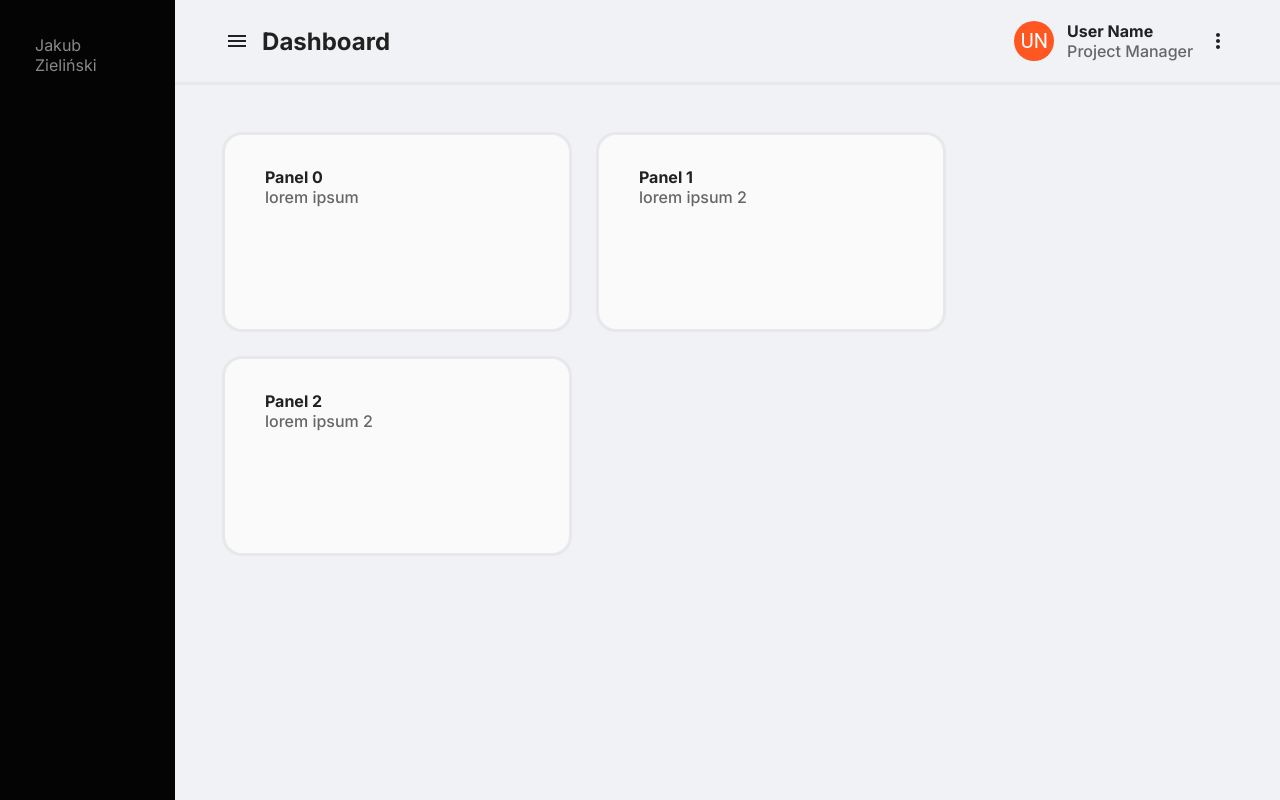
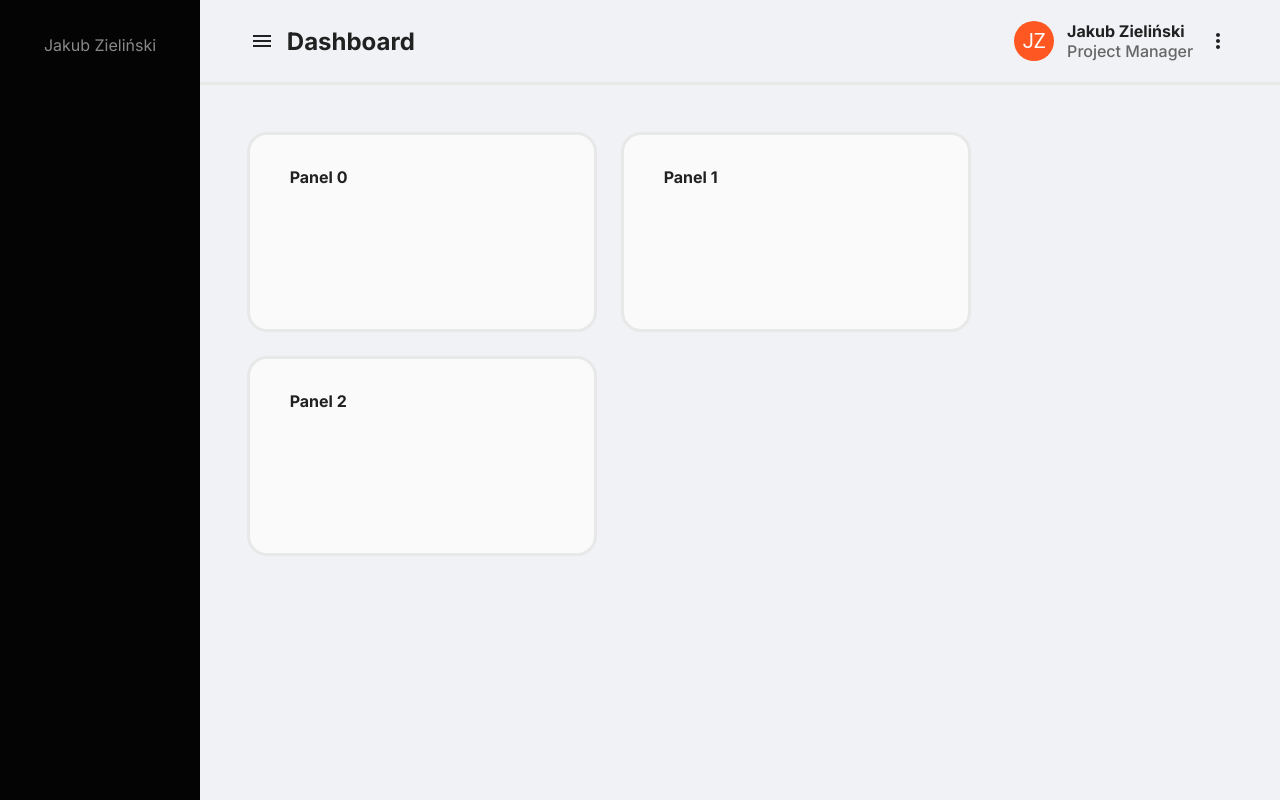
Before and after one commit to jzielinski47/react-user-dashboard-old, a React (Create React App) app: page / in a window 1280 px wide. Built offline with nearby package versions, Linux system fonts and the light colour scheme.

Commit message:
interface-update

```diff
--- a/src/components/Content.tsx
+++ b/src/components/Content.tsx
@@ -1,24 +1,19 @@
 import './Content.css';
+import { PanelProperities } from '../interfaces/interfaces';
+import Panel from './Panel';
 import React from 'react';
-import Panel from './Panel';
 
-interface Panels {
-    id: number;
-    title: string;
-    description?: string;
-    icon?: string;
-}
 
-const panels: Panels[] = [
-    { id: 0, title: `panel 0`, description: 'lorem ipsum', icon: '1' },
-    { id: 1, title: `panel 1`, description: 'lorem ipsum 2', icon: '2' },
-    { id: 2, title: `panel 2`, description: 'lorem ipsum 2', icon: '2' },
+const panels: PanelProperities[] = [
+    { id: 0, title: `panel 0` },
+    { id: 1, title: `panel 1` },
+    { id: 2, title: `panel 2` },
 ]
 
 function Content() {
     return (
         <div className='content'>
-            {panels.map(panel => <Panel key={panel.id} title={panel.title} description={panel.description} />)}
+            {panels.map(panel => <Panel key={panel.id} title={panel.title} />)}
         </div>
     );
 }
--- a/src/components/Header.tsx
+++ b/src/components/Header.tsx
@@ -14,7 +14,7 @@ interface Account {
 function Header() {
 
     const user: Account = {
-        name: "User Name",
+        name: "Jakub Zieliński",
         description: "Project Manager"
     }
 
--- a/src/components/Panel.tsx
+++ b/src/components/Panel.tsx
@@ -1,19 +1,12 @@
 import './Panel.css'
 import React from 'react';
+import { PanelProperities } from '../interfaces/interfaces';
 
-interface Props {
-    title: string;
-    description?: string;
-    icon?: string;
-}
-
-function Panel(props: Props) {
+function Panel(props: PanelProperities) {
 
     return (
         <div className='panel'>
             <span className='panel-title'>{props.title}</span>
-            <span className='panel-description'>{props.description}</span>
-
         </div >
     );
 
--- a/src/components/Sidebar.css
+++ b/src/components/Sidebar.css
@@ -21,6 +21,7 @@
     display: flex;
     justify-content: center;
     width: 15%;
+    min-width: 200px;
     height: 100vh;
     padding: 35px;
 
--- /dev/null
+++ b/src/interfaces/interfaces.ts
@@ -0,0 +1,4 @@
+export interface PanelProperities {
+    id?: number;
+    title: string;
+}
```
